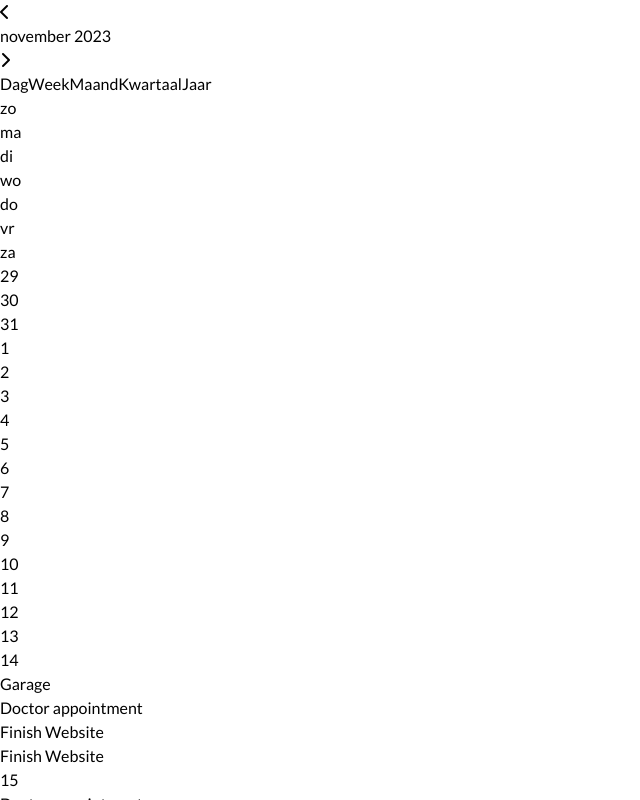
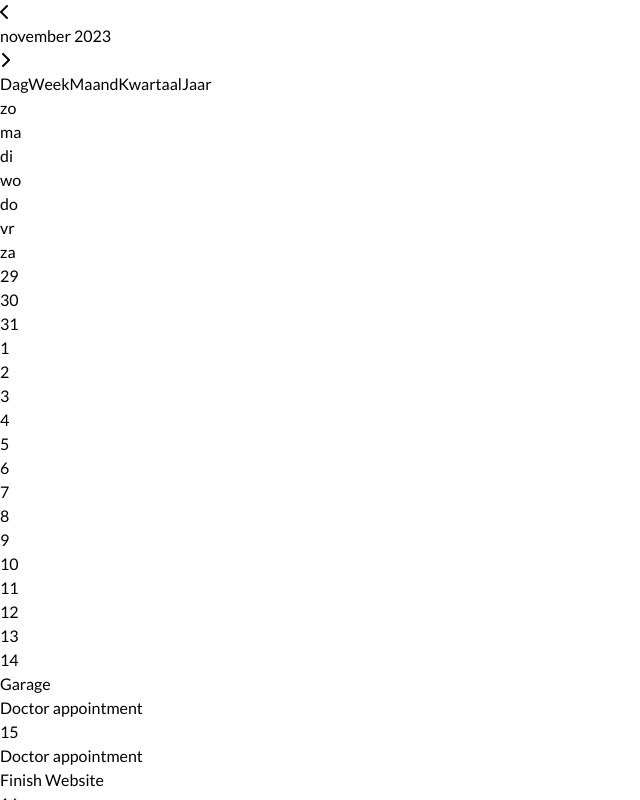
Before and after one commit to Cairhiin/calendar, a Vue app: page / in a window 1280 px wide. Both pictures are taken after a click on the element "Maand". Shown: the top 800 px of the page, without its empty margins (0-640 px from the left). Built offline with nearby package versions, Linux system fonts and the light colour scheme.

Commit message:
Fix the todos to use the ends_at time and not starts_at

```diff
--- a/src/components/Calendar/Components/MeetingItemMonth.vue
+++ b/src/components/Calendar/Components/MeetingItemMonth.vue
@@ -7,7 +7,7 @@
         <h4 class="truncate font-bold text-xs text-left">{{ item.title }}</h4>
     </div>
 </template>
-<!-- IMPLEMENT TODO ENDS_DATE INSTEAD OF STARTS_AT -->
+
 <script>
 export default {
     props: {
--- a/src/components/Calendar/Components/MonthTable.vue
+++ b/src/components/Calendar/Components/MonthTable.vue
@@ -25,10 +25,20 @@ export default {
     },
     methods: {
         getIsCalendarItemToday(item, day) {
-            return item.starts_at.getDate() === day;
+            if (item.type === 'meeting') {
+                return item.starts_at.getDate() === day;
+            }
+
+            return item.ends_at.getDate() === day;
         },
         getIsCalendarEventToday(day) {
-            return this.calendarItems.filter(item => item.starts_at.getDate() === day).length > 0;
+            return this.calendarItems.filter(item => {
+                if (item.type === 'meeting') {
+                    return item.starts_at.getDate() === day;
+                }
+
+                return item.ends_at.getDate() === day;
+            }).length > 0;
         }
     },
     props: {
--- a/src/components/Calendar/Views/MonthView.vue
+++ b/src/components/Calendar/Views/MonthView.vue
@@ -18,7 +18,7 @@
         </div>
     </div>
 </template>
-<!-- IMPLEMENT TODO ENDS_DATE INSTEAD OF STARTS_AT -->
+
 <script>
 import MeetingItem from '../Components/MeetingItemMonth.vue';
 import { meetings } from '../Data/index.js';
@@ -38,8 +38,13 @@ export default {
         calendarItems() {
             return [...meetings, ...todos].filter(item => {
                 const currentDate = new Date(this.calendarDate);
-                return item.starts_at >= new Date(new Date(currentDate.getFullYear(), currentDate.getMonth(), 1))
-                    && item.starts_at <= new Date(new Date(currentDate.getFullYear(), currentDate.getMonth() + 1, 0))
+                if (item.type === 'meeting') {
+                    return item.starts_at >= new Date(new Date(currentDate.getFullYear(), currentDate.getMonth(), 1))
+                        && item.starts_at <= new Date(new Date(currentDate.getFullYear(), currentDate.getMonth() + 1, 0))
+                }
+
+                return item.ends_at >= new Date(new Date(currentDate.getFullYear(), currentDate.getMonth(), 1))
+                    && item.ends_at <= new Date(new Date(currentDate.getFullYear(), currentDate.getMonth() + 1, 0))
             });
         }
     },
@@ -49,7 +54,13 @@ export default {
     methods: {
         getCalendarItems(day) {
             const today = new Date(this.calendarDate.getFullYear(), this.calendarDate.getMonth(), this.getDate(day));
-            return this.calendarItems.filter(item => item.starts_at.getDate() === today.getDate());
+            return this.calendarItems.filter(item => {
+                if (item.type === 'meeting') {
+                    return item.starts_at.getDate() === today.getDate();
+                }
+
+                return item.ends_at.getDate() === today.getDate();
+            });
         },
         getDayOfTheWeek(day, locale) {
             return (new Date(0, 0, day - 1)).toLocaleDateString(locale, { weekday: 'short' })
--- a/src/components/Calendar/Views/QuarterView.vue
+++ b/src/components/Calendar/Views/QuarterView.vue
@@ -4,7 +4,7 @@
             class="mr-[1px]" :key="month" :calendarItems="getCalendarItems(month)" :calendarDate="calendarDate" />
     </div>
 </template>
-<!-- IMPLEMENT TODO ENDS_DATE INSTEAD OF STARTS_AT -->
+
 <script>
 import MonthTable from '../Components/MonthTable.vue';
 import { meetings } from '../Data/index.js';
@@ -36,9 +36,15 @@ export default {
     methods: {
         getCalendarItems(month) {
             const quarterMonthDate = new Date(this.getMonthOfQuarter(month));
-            return [...meetings, ...todos].filter(item => item.starts_at >= new Date(new Date(quarterMonthDate.getFullYear(), quarterMonthDate.getMonth(), 1))
-                && item.starts_at <= new Date(new Date(quarterMonthDate.getFullYear(), quarterMonthDate.getMonth() + 1, 0))
-            );
+            return [...meetings, ...todos].filter(item => {
+                if (item.type === 'meeting') {
+                    item.starts_at >= new Date(new Date(quarterMonthDate.getFullYear(), quarterMonthDate.getMonth(), 1))
+                        && item.starts_at <= new Date(new Date(quarterMonthDate.getFullYear(), quarterMonthDate.getMonth() + 1, 0))
+                }
+
+                return item.ends_at >= new Date(new Date(quarterMonthDate.getFullYear(), quarterMonthDate.getMonth(), 1))
+                    && item.ends_at <= new Date(new Date(quarterMonthDate.getFullYear(), quarterMonthDate.getMonth() + 1, 0))
+            });
         },
         daysInQuarterMonth(month) {
             if (month === 1) return this.daysInFirstMonthOfQuarter;
--- a/src/components/Calendar/Views/YearView.vue
+++ b/src/components/Calendar/Views/YearView.vue
@@ -5,7 +5,7 @@
             :calendarDate="calendarDate" />
     </div>
 </template>
-<!-- IMPLEMENT TODO ENDS_DATE INSTEAD OF STARTS_AT -->
+
 <script>
 import MonthTable from '../Components/MonthTable.vue';
 import { meetings } from '../Data/index.js';
@@ -31,8 +31,15 @@ export default {
     methods: {
         getCalendarItems(month) {
             const yearMonthDate = new Date(this.getMonthOfYear(month));
-            return [...meetings, ...todos].filter(item => item.starts_at >= new Date(new Date(yearMonthDate.getFullYear(), yearMonthDate.getMonth(), 1))
-                && item.starts_at <= new Date(new Date(yearMonthDate.getFullYear(), yearMonthDate.getMonth() + 1, 0))
+            return [...meetings, ...todos].filter(item => {
+                if (item.type === 'meeting') {
+                    item.starts_at >= new Date(new Date(yearMonthDate.getFullYear(), yearMonthDate.getMonth(), 1))
+                        && item.starts_at <= new Date(new Date(yearMonthDate.getFullYear(), yearMonthDate.getMonth() + 1, 0))
+                }
+
+                return item.ends_at >= new Date(new Date(yearMonthDate.getFullYear(), yearMonthDate.getMonth(), 1))
+                    && item.ends_at <= new Date(new Date(yearMonthDate.getFullYear(), yearMonthDate.getMonth() + 1, 0))
+            }
             );
         },
         getMonthOfYear(date) {
```
